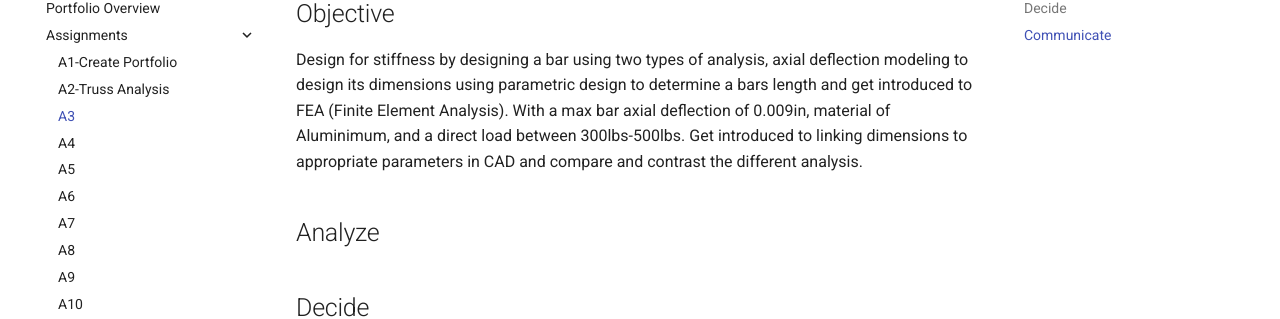
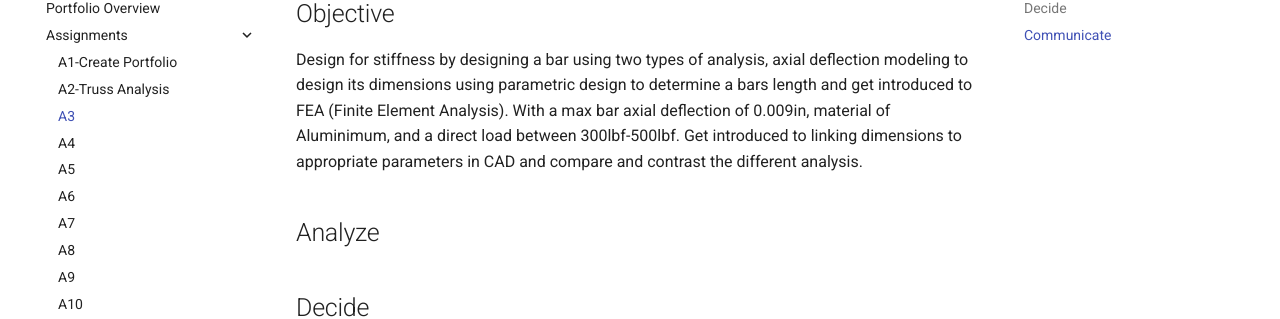
Before and after one commit to Jeffrey-Mendoza/megr2157-portfolio, an MkDocs documentation site: the page built from docs/assignments/A03/index.md, in a window 1280 px wide. Shown: the part 184-503 px from the top of the page. Built offline with MkDocs 1.6.1 and Material for MkDocs 9.7.7, drawn with Linux system fonts in a browser that asks for light colours.

Commit message:
Update unit notation in A3 assignment description
Corrected unit notation from 'lbs' to 'lbf' for consistency.

```diff
--- a/docs/assignments/A03/index.md
+++ b/docs/assignments/A03/index.md
@@ -1,7 +1,7 @@
 # A3 – [Topic]
 
 ## Objective
-Design for stiffness by designing a bar using two types of analysis, axial deflection modeling to design its dimensions using parametric design to determine a bars length and get introduced to FEA (Finite Element Analysis). With a max bar axial deflection of 0.009in, material of Aluminimum, and a direct load between 300lbs-500lbs. Get introduced to linking dimensions to appropriate parameters in CAD and compare and contrast the different analysis.
+Design for stiffness by designing a bar using two types of analysis, axial deflection modeling to design its dimensions using parametric design to determine a bars length and get introduced to FEA (Finite Element Analysis). With a max bar axial deflection of 0.009in, material of Aluminimum, and a direct load between 300lbf-500lbf. Get introduced to linking dimensions to appropriate parameters in CAD and compare and contrast the different analysis.
 
 ## Analyze
 
```
